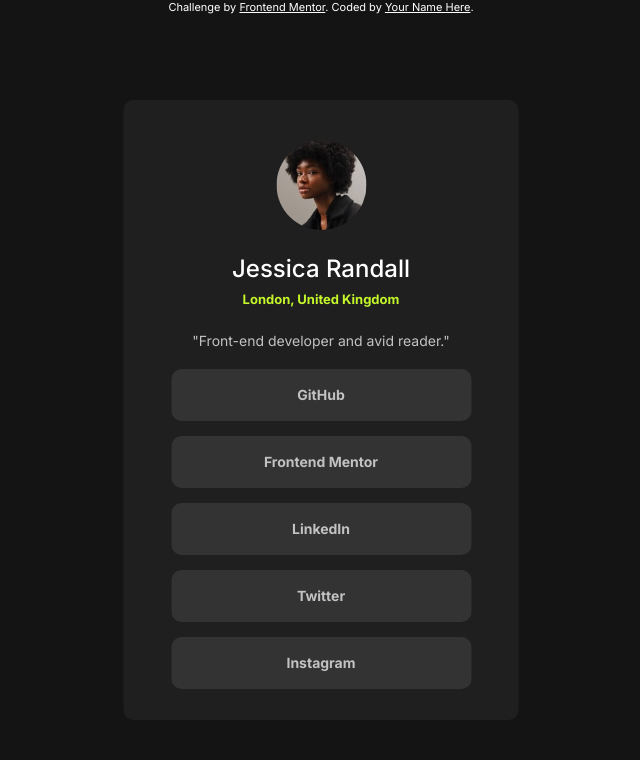
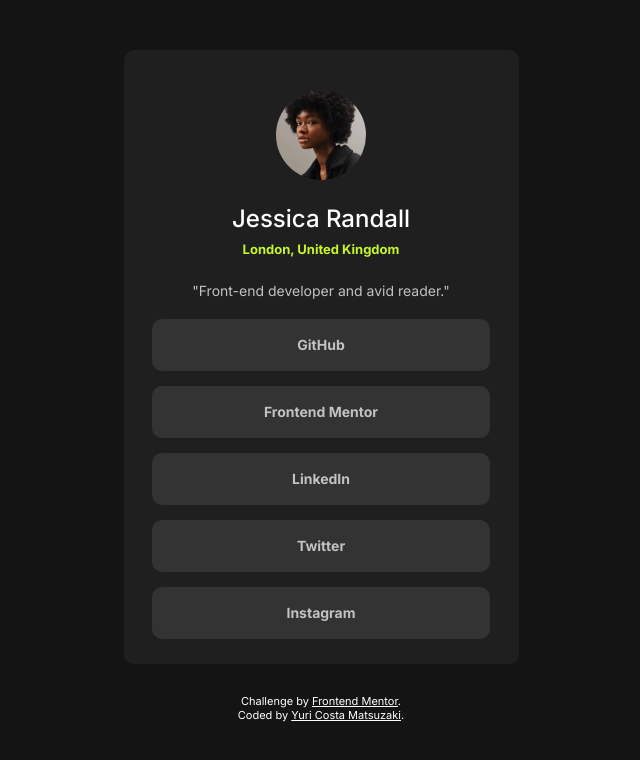
Before and after one commit to yurimatsuzaki/TelaDeRedesSociais, a plain HTML site: page social-links-profile-main/social-links-profile-main/index.html in a window 1280 px wide. Shown: the whole page, without its empty margins (319-959 px from the left). Drawn offline with Linux system fonts and the light colour scheme.

Commit message:
finalizando o projeto

```diff
--- a/social-links-profile-main/social-links-profile-main/index.html
+++ b/social-links-profile-main/social-links-profile-main/index.html
@@ -5,13 +5,14 @@
   <meta name="viewport" content="width=device-width, initial-scale=1.0">
   <link rel="icon" type="image/png" sizes="32x32" href="./assets/images/favicon-32x32.png">
   <link rel="stylesheet" href="style.css">
+  <link rel="stylesheet" href="style-midia.css">
 
   <title>Frontend Mentor | Social links profile</title>
 </head>
 <body>
 
   <main>
-    <section id="RedesSociais">
+    <section id="RedesSociais" class="container">
       <div id="ImgPerfil"><img src="assets/images/avatar-jessica.jpeg" alt=""></div>
 
       <h1>Jessica Randall</h1>
@@ -25,13 +26,14 @@
       <p class="Redes">Twitter</p>
       <p class="Redes">Instagram</p>
     </section>
+  </main>
 
-
-    <div class="attribution">
+  <footer>
+    <div class="attribution"></div>
       Challenge by <a href="https://www.frontendmentor.io?ref=challenge" target="_blank">Frontend Mentor</a>.
-      Coded by <a href="#">Your Name Here</a>.
+      <br>Coded by <a href="#">Yuri Costa Matsuzaki</a>.
     </div>
-  </main>
+  </footer>
 
 </body>
 </html>
--- /dev/null
+++ b/social-links-profile-main/social-links-profile-main/style-midia.css
@@ -0,0 +1 @@
+@m
--- a/social-links-profile-main/social-links-profile-main/style.css
+++ b/social-links-profile-main/social-links-profile-main/style.css
@@ -4,8 +4,6 @@
       margin: 0px;
       padding: 0px;
     }
-    .attribution { font-size: 11px; text-align: center; color: white;}
-    .attribution a { color: hsl(0, 0%, 100%); }
 
     body{
       background-color: hsl(0, 0%, 8%);
@@ -13,18 +11,23 @@
       text-align: center;
     }
 
+    main{
+      margin: auto;
+      padding: 20px;
+    }
+
+    .cotainer{
+      display: flex;
+      align-items: center;
+    }
+
     #RedesSociais{
-      width: 375px;
-      min-height: 600px;
+      max-width: 375px;
       max-height: 700px;
-      margin: 10px auto;
+      margin: 30px auto 10px auto;
       padding: 10px;
       background-color: hsl(0, 0%, 12%);
       border-radius: 10px;
-      position: absolute;
-      left: 50%;
-      top: 50%;
-      transform: translate(-50%, -50%)
     }
 
     #ImgPerfil{
@@ -59,7 +62,7 @@
     .Redes{
       background-color: hsl(0, 0%, 20%);
       color: hsl(0, 0%, 76%);
-      width: 80%;
+      width: 90%;
       height: 35px;
       margin: auto;
       padding-top: 17px;
@@ -74,3 +77,14 @@
         background-color: hsl(75, 94%, 57%);
         color: hsl(0, 0%, 12%);
     }
+
+    footer{
+      font-size: 11px;
+      text-align: center;
+      color: white;
+      margin: auto;
+    }
+
+    footer > a {
+       color: hsl(0, 0%, 100%);
+    }
```
